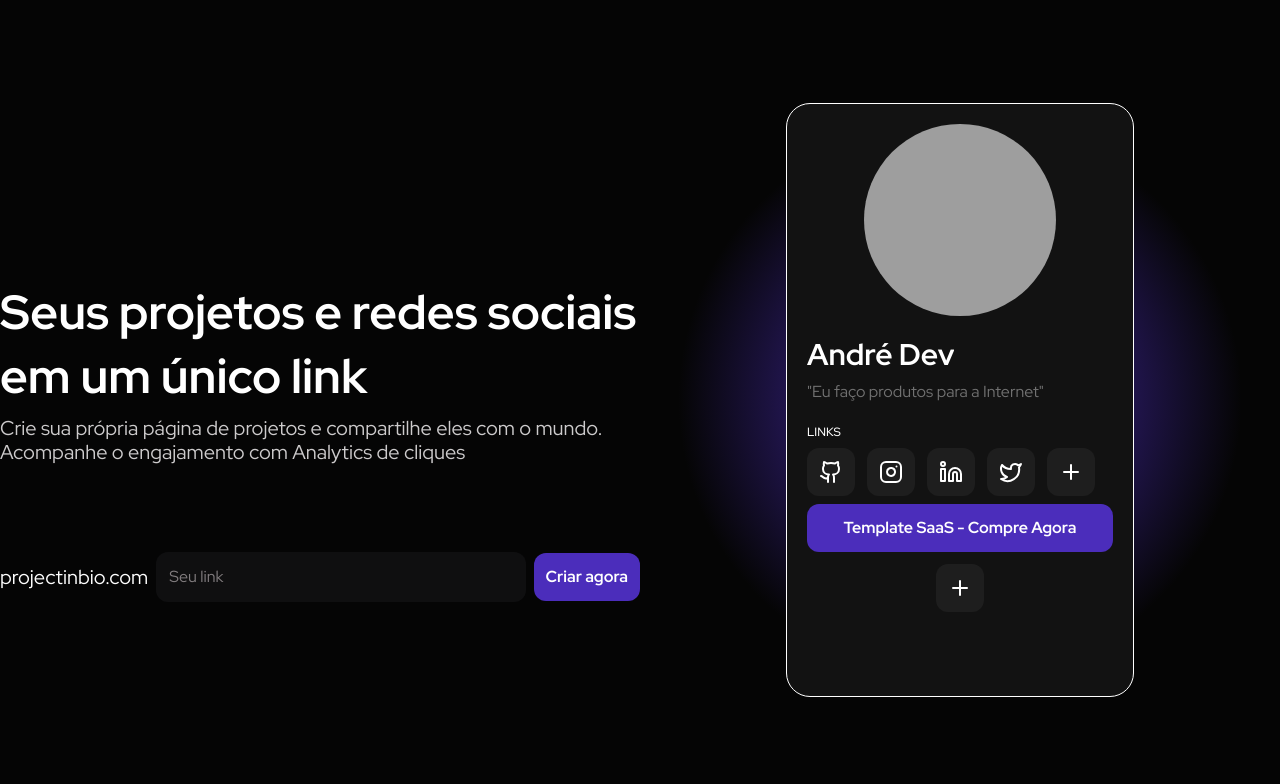
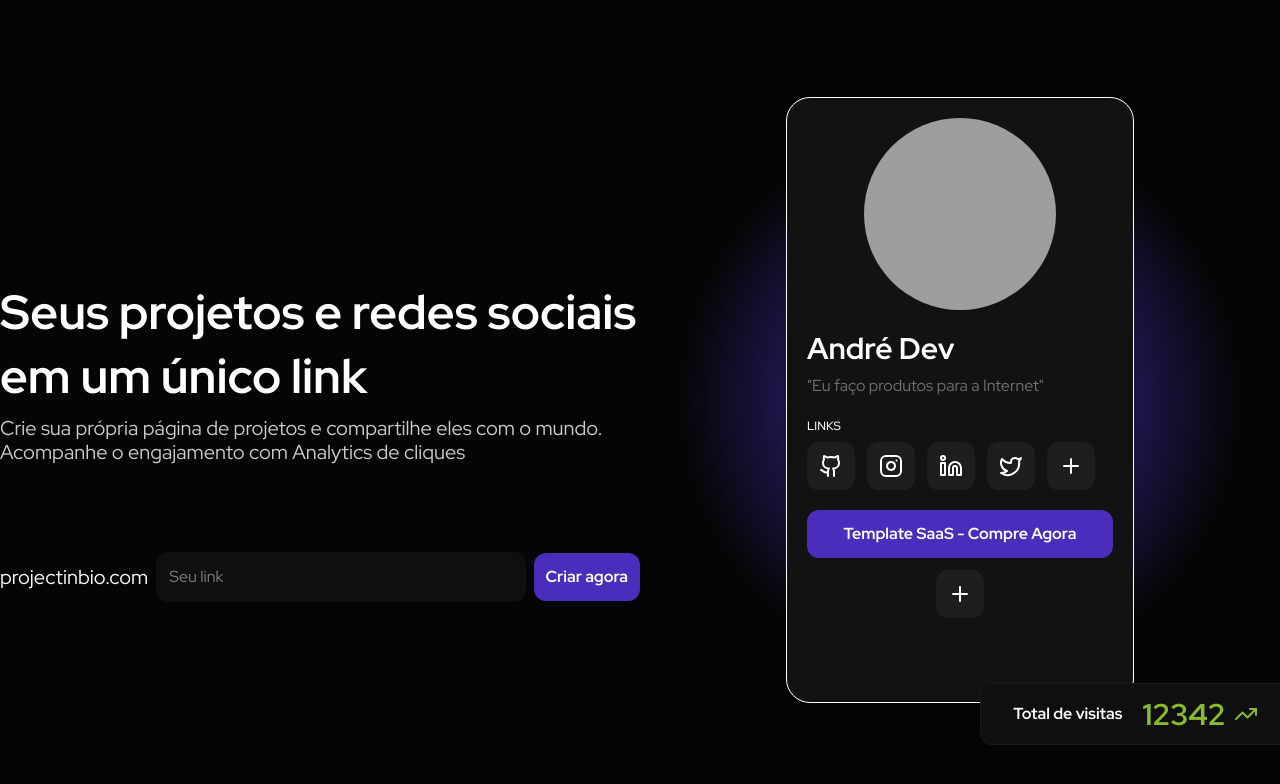
Before and after one commit to fernandakagami/projectinbio, a Next.js app: page / in a window 1280 px wide. Shown: the top 784 px of the page. Built offline with nearby package versions, Linux system fonts and the light colour scheme; grey boxes are pictures that could not be loaded.

Commit message:
Create total-visits components

```diff
--- /dev/null
+++ b/app/components/commons/total-visits.tsx
@@ -0,0 +1,17 @@
+import { TrendingUp } from "lucide-react";
+
+export function TotalVisits() {
+  return (
+    <div className="w-min whitespace-nowrap flex items-center gap-5 bg-background-secondary border border-border-primary px-8 py-3 rounded-xl shadow-lg">
+      <span className="font-bold text-white">Total de visitas</span>
+      <div className="flex items-center gap-2 text-accent-green">
+        <span className="text-3xl font-bold">12342</span>
+        <TrendingUp />
+      </div>
+      {/* <div className="flex items-center gap-2">
+        <button>Portal</button>
+        <button>Sair</button>
+      </div> */}
+    </div>
+  )
+}
--- a/app/components/commons/user-card.tsx
+++ b/app/components/commons/user-card.tsx
@@ -34,8 +34,9 @@ export default function UserCard() {
             </button>
           ))}
         </div>
+      </div>
 
-        <div className="flex flex-col gap-3 w-full h-[172px]">
+       <div className="flex flex-col gap-3 w-full h-[172px]">
           <div className="w-full flex flex-col items-center gap-3">
             <Button className="w-full">Template SaaS - Compre Agora</Button>
             <button className="p-3 rounded-xl bg-[#1E1E1E] hover:bg-[#2E2E2E]">
@@ -43,7 +44,6 @@ export default function UserCard() {
             </button>
           </div>
         </div>
-      </div>
     </div>
   );
 }
--- a/app/components/landing-page/hero.tsx
+++ b/app/components/landing-page/hero.tsx
@@ -1,3 +1,4 @@
+import { TotalVisits } from "../commons/total-visits";
 import UserCard from "../commons/user-card";
 import Button from "../ui/button";
 import TextInput from "../ui/text-input";
@@ -22,7 +23,7 @@ export default function Hero() {
         <div className="relative">
           <UserCard />
           <div className="absolute -bottom-[7%] -right-[45%]">
-            {/* <TotalVisits /> */}
+           <TotalVisits />
           </div>
           <div className="absolute top-[20%] -left-[45%] -z-10">
             {/* <ProjectCard /> */}
```
